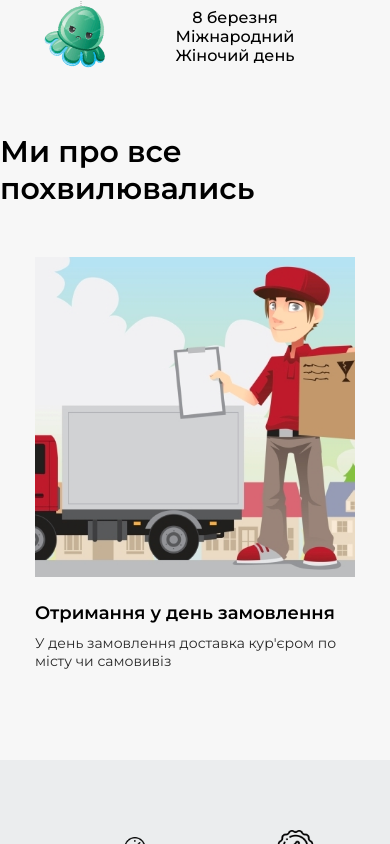
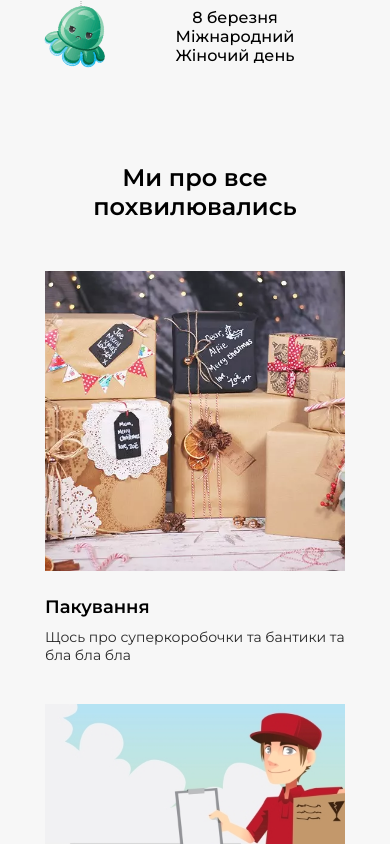
Before and after one commit to VRomanenko04/Plush-Store, a Next.js app: page / in a window 390 px wide. Shown: the part 2680-3524 px from the top of the page. Built offline with nearby package versions, Linux system fonts and the light colour scheme.

Commit message:
Adapted the Advantages section

```diff
--- a/src/components/HomePageComponents/HomePageAdvantages/HomePageAdvantages.module.scss
+++ b/src/components/HomePageComponents/HomePageAdvantages/HomePageAdvantages.module.scss
@@ -41,3 +41,38 @@
     font-size: 14px;
     color: #292929;
 }
+
+@media screen and (max-width: 780px) {
+    .container {
+        margin-top: 250px;
+    }
+
+    .advantage_list {
+        flex-direction: column;
+    }
+
+    .title {
+        font-size: 24px;
+        text-align: center;
+        max-width: 320px;
+    }
+
+    .advantage {
+        width: 300px;
+    }
+
+    .image {
+        width: 300px;
+        height: 300px;
+    }
+}
+
+@media screen and (min-width: 781px) and (max-width: 1200px) {
+    .advantage_list {
+        display: grid;
+        grid-template-columns: repeat(2, 1fr);
+        grid-template-rows: repeat(2, 1fr);
+        grid-column-gap: 30px;
+        grid-row-gap: 30px;
+    }
+}
```
